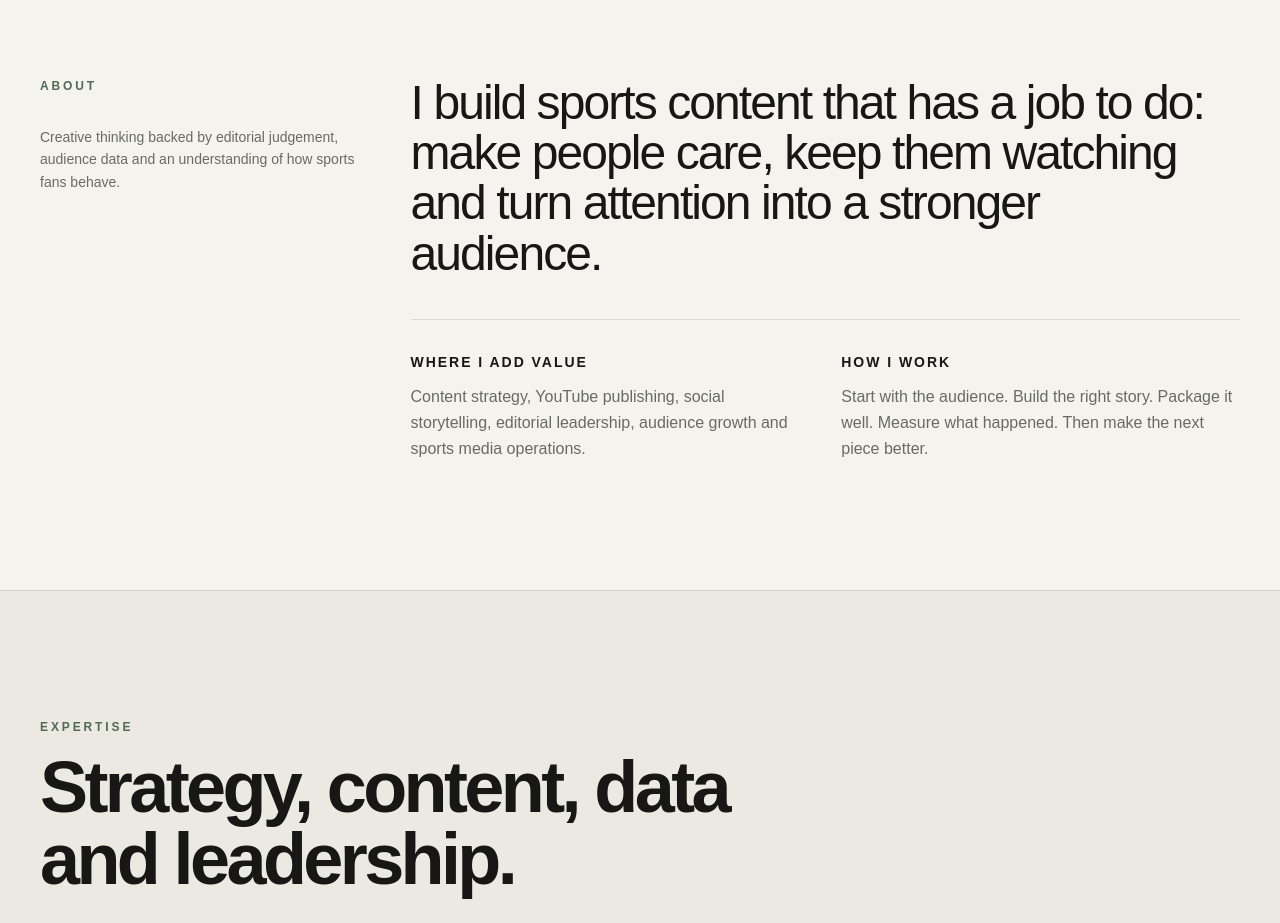
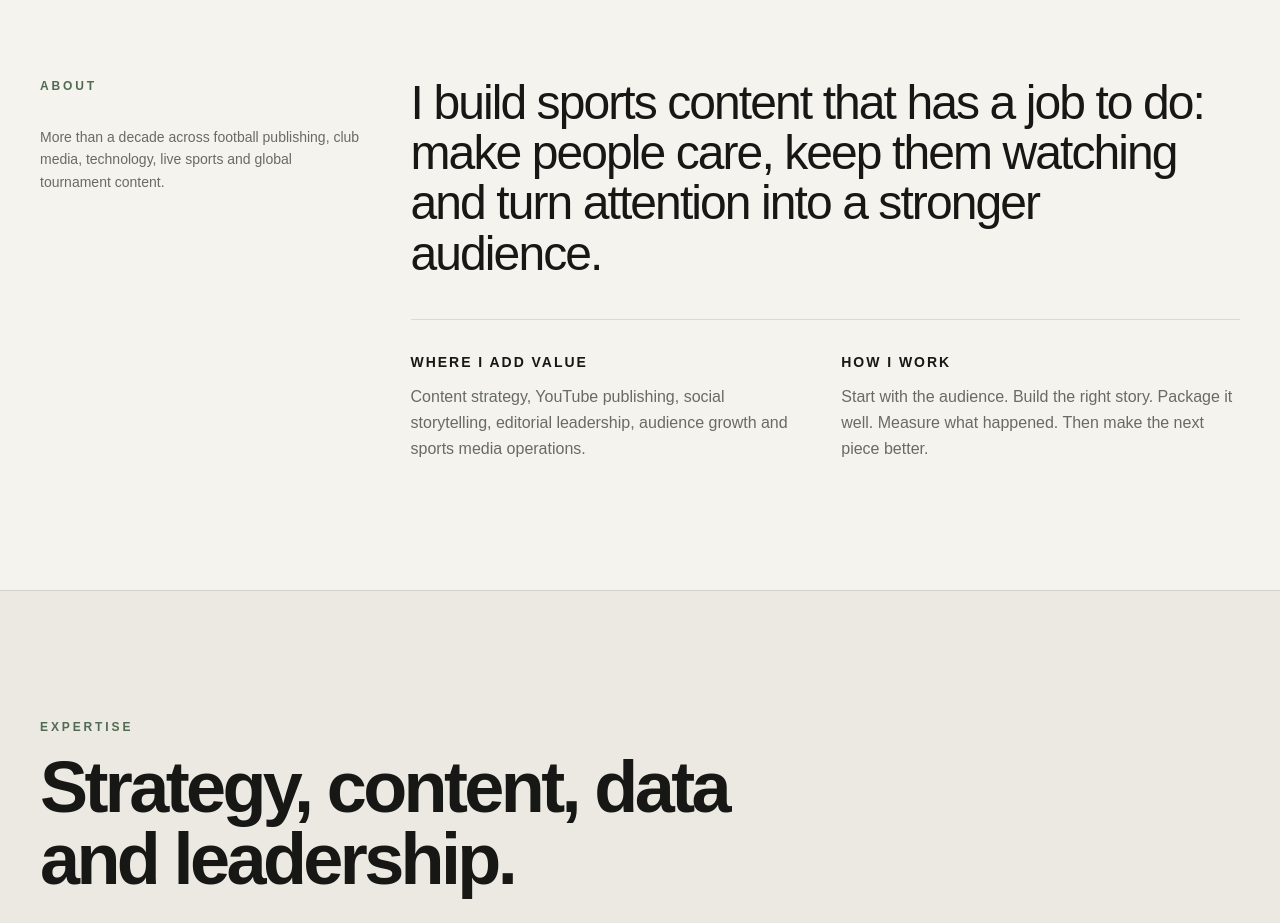
Before and after one commit to AakarshBot/aakars-portfolio-v2, a Next.js app: page / in a window 1280 px wide. Shown: the part 6000-6923 px from the top of the page. Built offline with nearby package versions, Linux system fonts and the light colour scheme.

Commit message:
feat: reinforce breadth of sports media experience

```diff
--- a/src/components/About.tsx
+++ b/src/components/About.tsx
@@ -6,7 +6,7 @@ export function About() {
       <div>
         <SectionLabel>About</SectionLabel>
         <p className="mt-8 max-w-xs text-sm leading-relaxed text-[var(--muted)]">
-          Creative thinking backed by editorial judgement, audience data and an understanding of how sports fans behave.
+          More than a decade across football publishing, club media, technology, live sports and global tournament content.
         </p>
       </div>
       <div>
```
